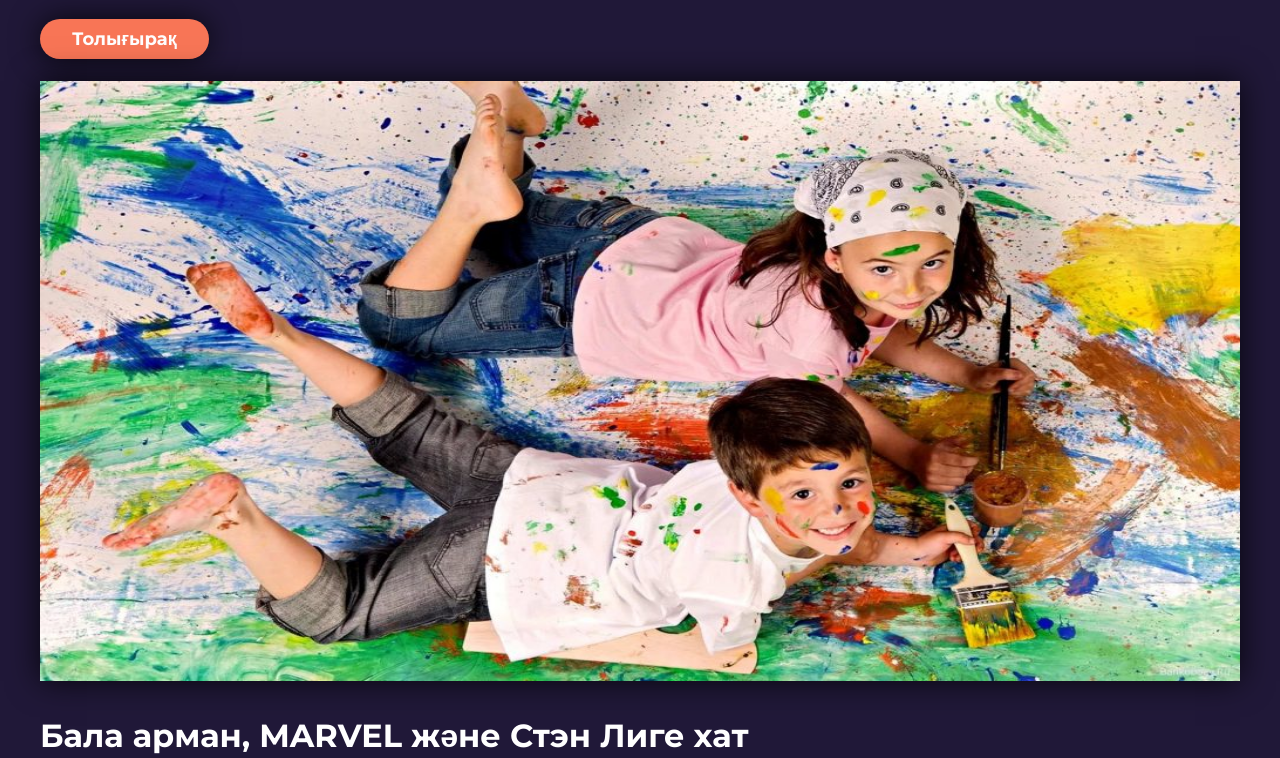
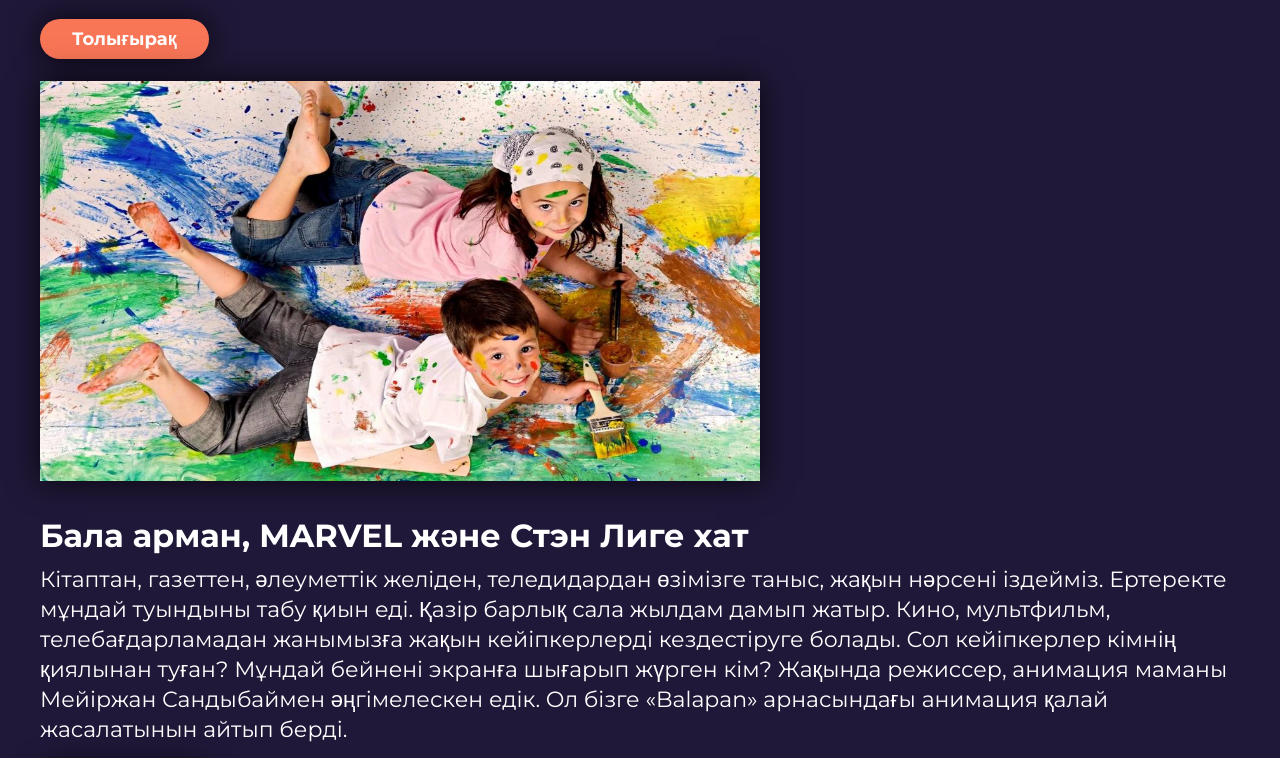
Before and after one commit to tolebijaksybai/Bala_Dana_project, a plain HTML site: page index.html in a window 1280 px wide. Shown: the part 2355-3113 px from the top of the page. Drawn offline with Linux system fonts and the light colour scheme.

Commit message:
add new jpeg

```diff
--- a/css/style.css
+++ b/css/style.css
@@ -214,7 +214,8 @@ img {
 }
 
 .article-img {
-	max-height: 600px;
+	width: 60%;
+	max-height: 400px;
 }
 
 .footer {
```
